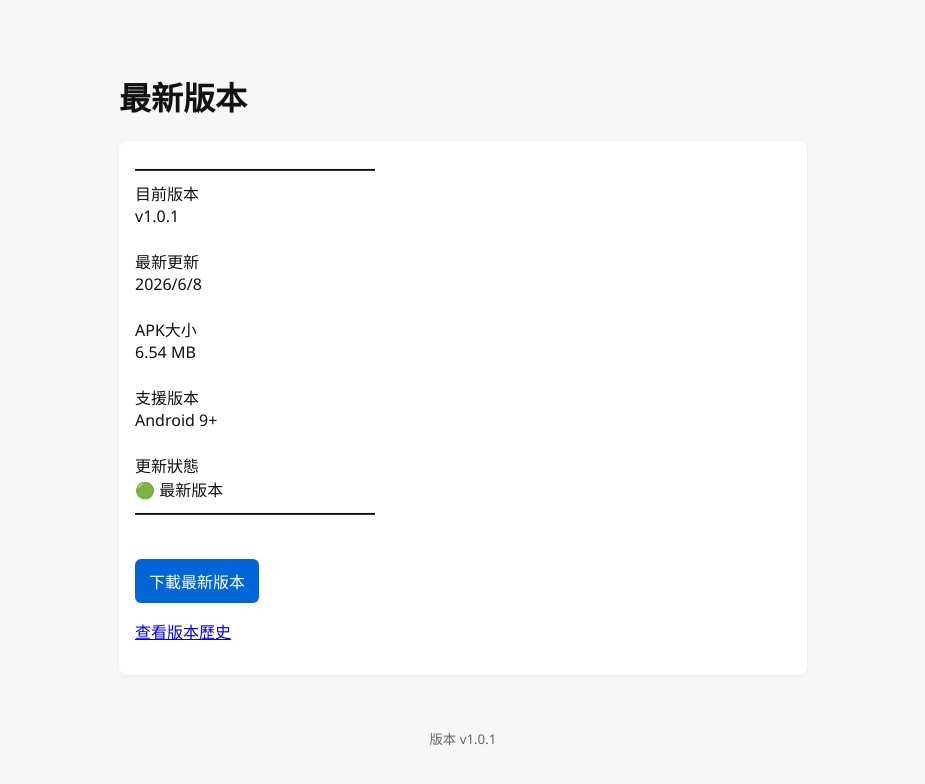
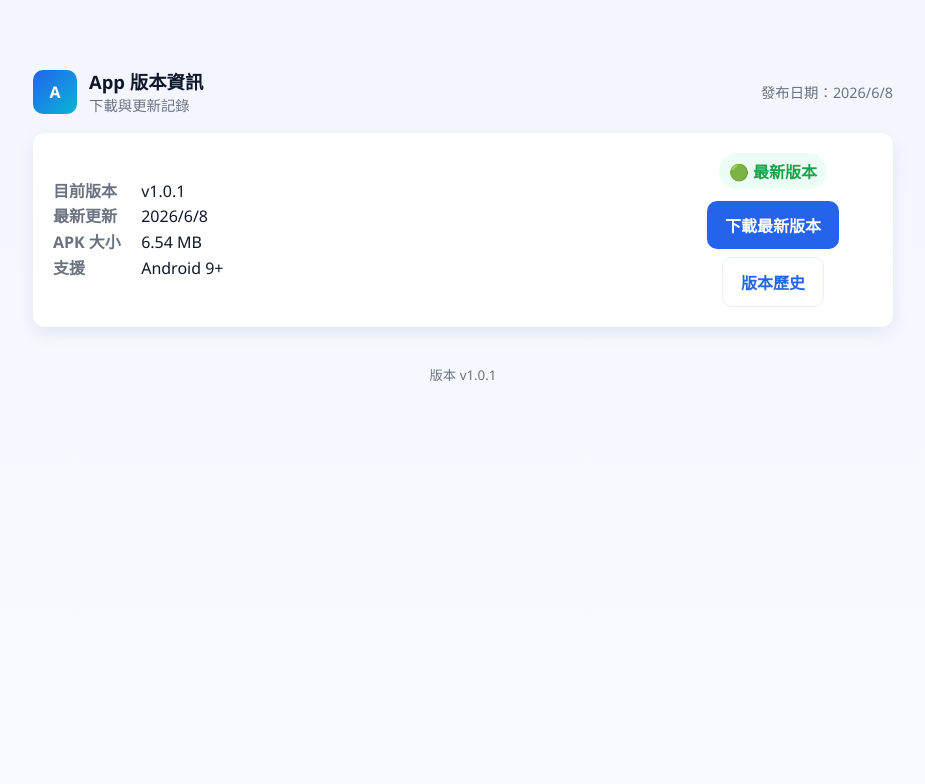
Before and after one commit to roy445/appdownload, a plain HTML site: page index.html in a window 1280 px wide. Shown: the whole page, without its empty margins (177-1102 px from the left). Drawn offline with Linux system fonts and the light colour scheme.

Commit message:
UI: improve styles and layout

```diff
--- a/css/styles.css
+++ b/css/styles.css
@@ -1,11 +1,37 @@
-:root{--bg:#f7f7f9;--card:#fff;--muted:#666;--accent:#0366d6}
-*{box-sizing:border-box;font-family:Segoe UI, Roboto, "Noto Sans TC", system-ui, Arial}
-body{margin:0;background:var(--bg);color:#111}
-.container{max-width:720px;margin:36px auto;padding:16px}
-.card{background:var(--card);padding:16px;border-radius:8px;box-shadow:0 1px 4px rgba(16,24,40,0.06)}
-.box{white-space:pre-wrap;font-family:inherit;margin:0 0 12px}
-.btn{display:inline-block;padding:10px 14px;background:var(--accent);color:#fff;border-radius:6px;text-decoration:none}
-footer{margin:28px auto;text-align:center;color:var(--muted)}
-.history-item{margin-bottom:14px}
-.history-item h2{margin:0 0 6px;font-size:1.05rem}
-.history-item ul{margin:0 0 0 18px;padding:0}
+:root{
+	--bg: linear-gradient(180deg,#f3f6ff 0%, #f7fbff 100%);
+	--card:#ffffff;
+	--muted:#6b7280;
+	--accent:#2563eb;
+	--accent-2:#06b6d4;
+	--success:#16a34a;
+}
+
+*{box-sizing:border-box}
+html,body{height:100%}
+body{margin:0;font-family: "Segoe UI", Roboto, "Noto Sans TC", system-ui, Arial;background:var(--bg);color:#0f172a}
+.site{min-height:100%;display:flex;flex-direction:column}
+.container{width:100%;max-width:900px;margin:48px auto;padding:20px}
+.header{display:flex;align-items:center;justify-content:space-between;margin-bottom:18px}
+.brand{display:flex;align-items:center;gap:12px}
+.logo{width:44px;height:44px;border-radius:10px;background:linear-gradient(135deg,var(--accent),var(--accent-2));display:flex;align-items:center;justify-content:center;color:#fff;font-weight:700}
+.title{font-size:1.15rem;font-weight:600}
+.card{background:var(--card);padding:20px;border-radius:12px;box-shadow:0 6px 18px rgba(16,24,40,0.08)}
+.version-grid{display:grid;grid-template-columns:1fr 200px;gap:18px;align-items:center}
+.meta{line-height:1.6}
+.meta b{display:inline-block;width:84px;color:var(--muted)}
+.status{display:inline-flex;align-items:center;gap:8px;padding:6px 10px;border-radius:999px;background:#f0fdf4;color:var(--success);font-weight:600}
+.download{display:block;text-align:center;margin-top:12px}
+.btn{display:inline-block;padding:12px 18px;background:var(--accent);color:#fff;border-radius:10px;text-decoration:none;font-weight:600}
+.btn.secondary{background:#fff;color:var(--accent);border:1px solid #e6eefc}
+footer{margin:36px auto 60px;text-align:center;color:var(--muted)}
+.history-list{display:flex;flex-direction:column;gap:14px}
+.history-item{padding:14px;border-radius:10px;background:linear-gradient(180deg,#fff,#fbfdff);box-shadow:0 4px 12px rgba(16,24,40,0.04)}
+.history-item h3{margin:0 0 8px;font-size:1rem}
+.history-item ul{margin:0;padding-left:18px;color:#111}
+.small{font-size:0.9rem;color:var(--muted)}
+
+@media (max-width:720px){
+	.version-grid{grid-template-columns:1fr}
+	.brand .title{font-size:1rem}
+}
--- a/index.html
+++ b/index.html
@@ -15,10 +15,21 @@
 
         // Populate card
         document.getElementById('ver-number').textContent = `v${v.latest}`;
-        document.getElementById('ver-date').textContent = new Date(v.releaseDate).toLocaleDateString('zh-TW');
+        const humanDate = new Date(v.releaseDate).toLocaleDateString('zh-TW');
+        document.getElementById('ver-date').textContent = humanDate;
+        document.getElementById('ver-date-top').textContent = humanDate;
         document.getElementById('ver-size').textContent = v.size;
         document.getElementById('ver-min').textContent = v.minAndroid;
-        document.getElementById('ver-status').textContent = v.status === 'Latest' ? '🟢 最新版本' : v.status;
+
+        // Status badge
+        const statusWrap = document.getElementById('status-wrap');
+        if (v.status === 'Latest'){
+          statusWrap.textContent = '🟢 最新版本';
+          statusWrap.style.background = '#ecfdf5';
+          statusWrap.style.color = 'var(--success)';
+        } else {
+          statusWrap.textContent = v.status;
+        }
 
         // Download button
         const dl = document.getElementById('download-btn');
@@ -36,34 +47,41 @@
   </script>
 </head>
   <body>
-  <main class="container">
-    <h1>最新版本</h1>
+  <div class="site">
+    <div class="container">
+      <header class="header">
+        <div class="brand">
+          <div class="logo">A</div>
+          <div>
+            <div class="title">App 版本資訊</div>
+            <div class="small">下載與更新記錄</div>
+          </div>
+        </div>
+        <div class="small">發布日期：<span id="ver-date-top">-</span></div>
+      </header>
+
       <section class="card">
-      <pre class="box">
-━━━━━━━━━━━━━━━
-目前版本
-<span id="ver-number">-</span>
-
-最新更新
-<span id="ver-date">-</span>
-
-APK大小
-<span id="ver-size">-</span>
-
-支援版本
-<span id="ver-min">-</span>
-
-更新狀態
-<span id="ver-status">-</span>
-━━━━━━━━━━━━━━━
-      </pre>
+        <div class="version-grid">
+          <div class="meta">
+            <div><b>目前版本</b> <span id="ver-number">-</span></div>
+            <div><b>最新更新</b> <span id="ver-date">-</span></div>
+            <div><b>APK 大小</b> <span id="ver-size">-</span></div>
+            <div><b>支援</b> <span id="ver-min">-</span></div>
+          </div>
+          <div style="text-align:center">
+            <div id="status-wrap" class="status">-</div>
+            <div class="download">
               <a id="download-btn" class="btn" href="#">下載最新版本</a>
-      <p><a href="versions.html">查看版本歷史</a></p>
+              <div style="margin-top:8px"><a class="btn secondary" href="versions.html">版本歷史</a></div>
+            </div>
+          </div>
+        </div>
       </section>
-  </main>
 
       <footer>
         <small id="footer-ver">版本 -</small>
       </footer>
+    </div>
+  </div>
 </body>
 </html>
```
Also changed, not shown: versions.html (+21 -11 lines). Lines whose indentation alone changed are shown as unchanged.
